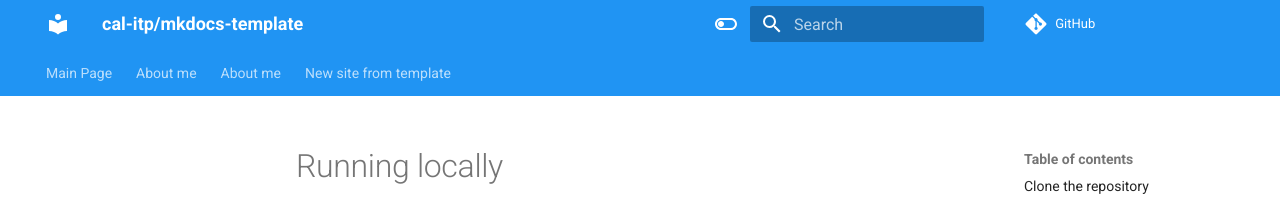
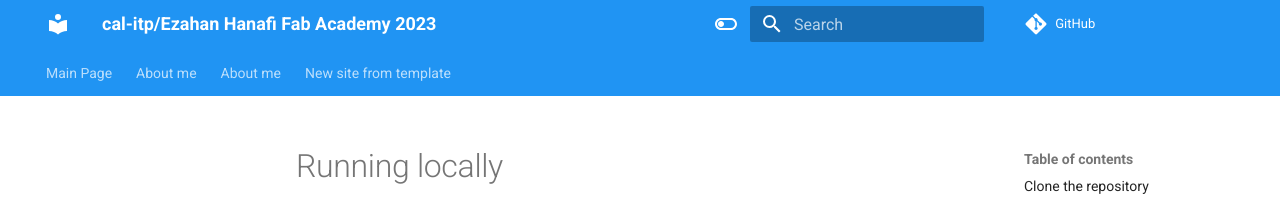
Before and after one commit to Ezac86/cuddlysuccotash, an MkDocs documentation site: the page built from docs/running-locally.md, in a window 1280 px wide. Shown: the top 205 px of the page. Built offline with MkDocs 1.6.1 and Material for MkDocs 9.7.7, drawn with Linux system fonts in a browser that asks for light colours; nearby versions of some CDN libraries; comment, search, counter and statistics services are not loaded.

Commit message:
Update mkdocs.yml

```diff
--- a/mkdocs.yml
+++ b/mkdocs.yml
@@ -1,6 +1,6 @@
-site_name: "cal-itp/mkdocs-template"
-site_url: https://docs.calitp.org/mkdocs-template
-repo_url: https://github.com/cal-itp/mkdocs-template
+site_name: "cal-itp/Ezahan Hanafi Fab Academy 2023"
+site_url: https://docs.calitp.org/Ezahan Hanafi Fab Academy 2023
+repo_url: https://github.com/cal-itp/Ezahan Hanafi Fab Academy 2023
 edit_uri: edit/main/docs
 
 theme:
```
